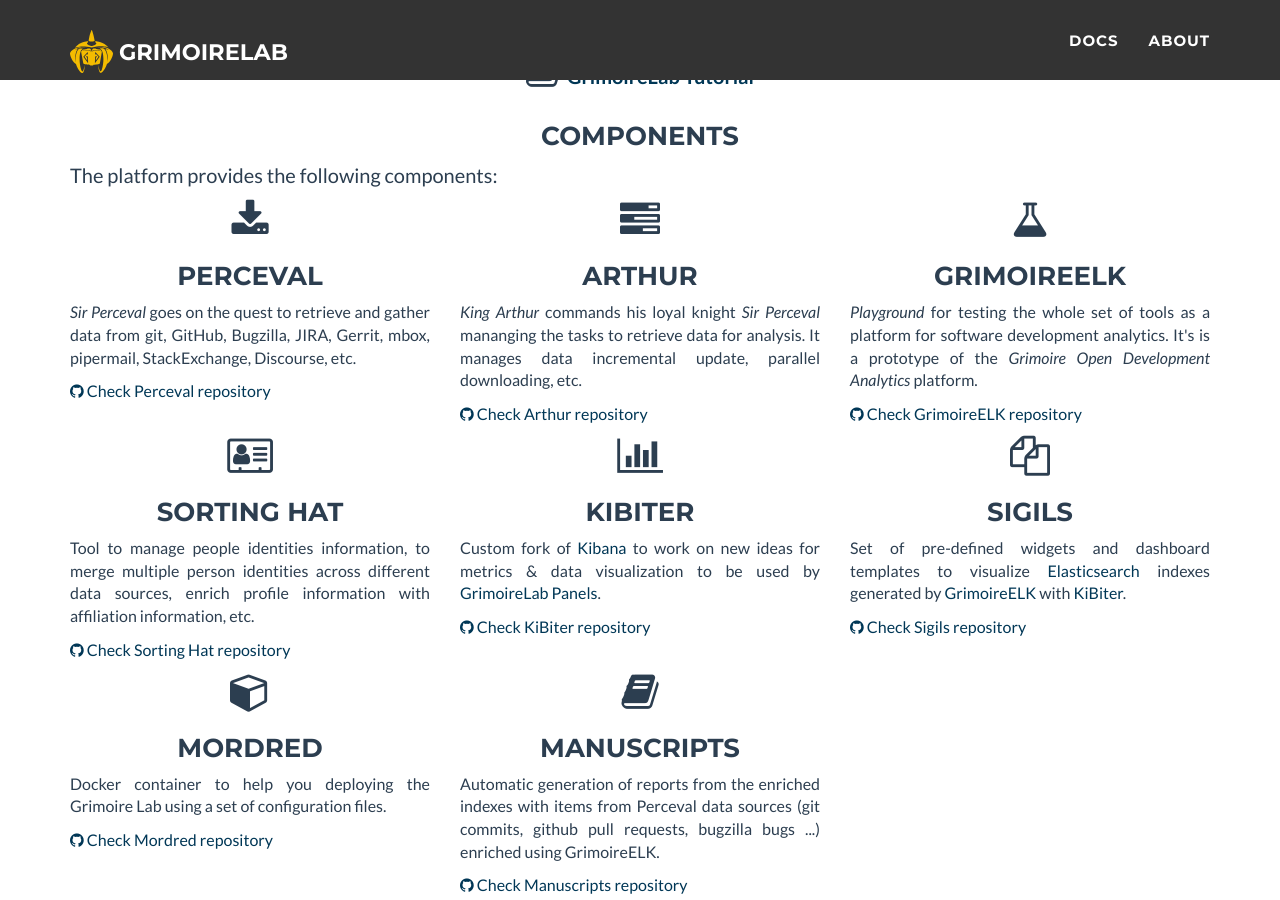
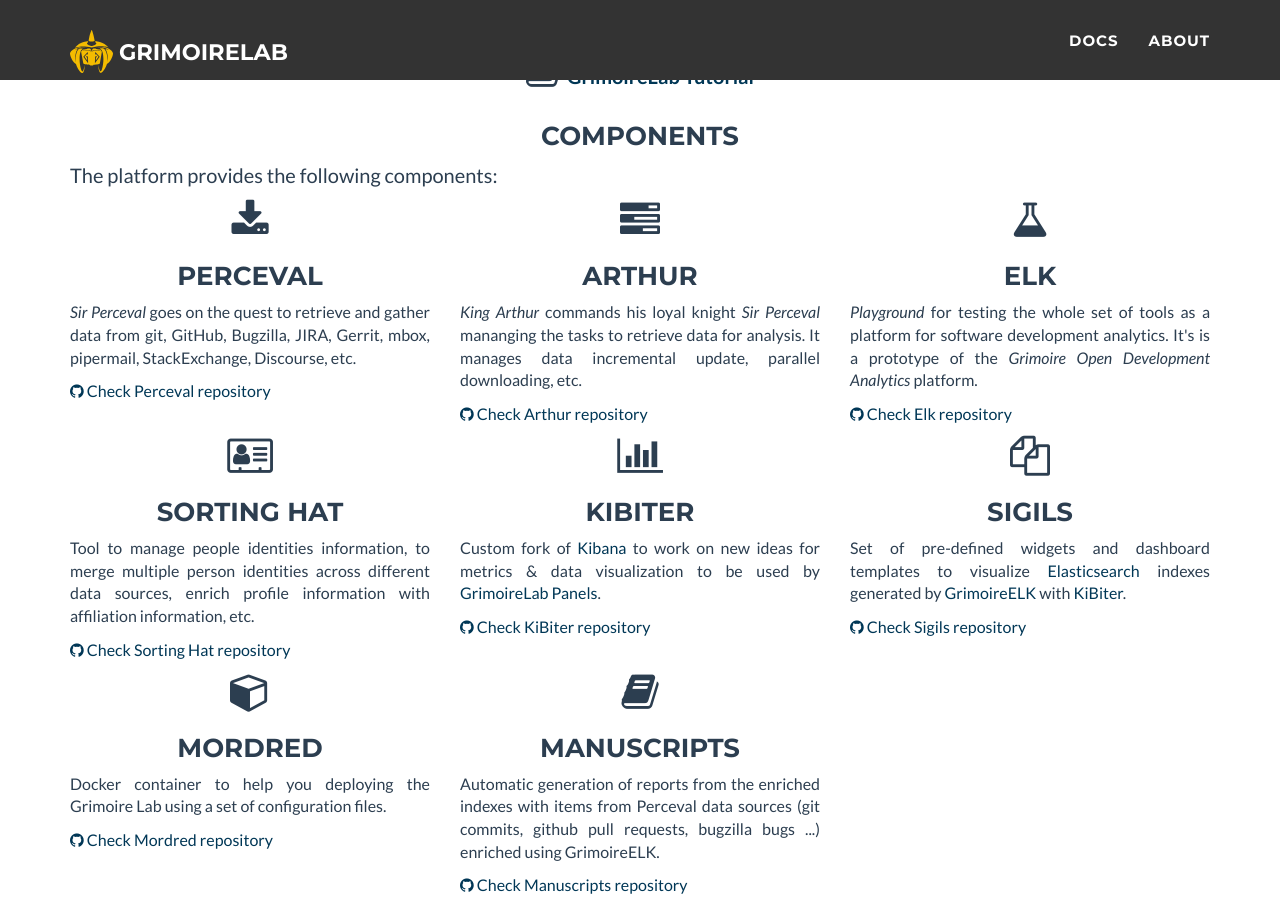
Before and after one commit to chaoss/grimoirelab, a Jekyll site: the page built from docs/index.html, in a window 1280 px wide and 900 px high, scrolled down 1604 px. Built offline with Jekyll 4.4.1, drawn with Linux system fonts in a browser that asks for light colours; nearby versions of some CDN libraries.

Commit message:
Rename GrimoireELK to Elk
It is referenced just as Elk at
https://github.com/chaoss/grimoirelab

```diff
--- a/docs/_data/projects.yml
+++ b/docs/_data/projects.yml
@@ -7,7 +7,7 @@
   icon: tasks
   github-name: grimoirelab-kingarthur
   description: <em>King Arthur</em> commands his loyal knight <em>Sir Perceval</em> mananging the tasks to retrieve data for analysis. It manages data incremental update, parallel downloading, etc.
-- name: GrimoireELK
+- name: Elk
   icon: flask
   github-name: grimoirelab-elk
   description: <em>Playground</em> for testing the whole set of tools as a platform for software development analytics. It's is a prototype of the <em>Grimoire Open Development Analytics</em> platform.
```
